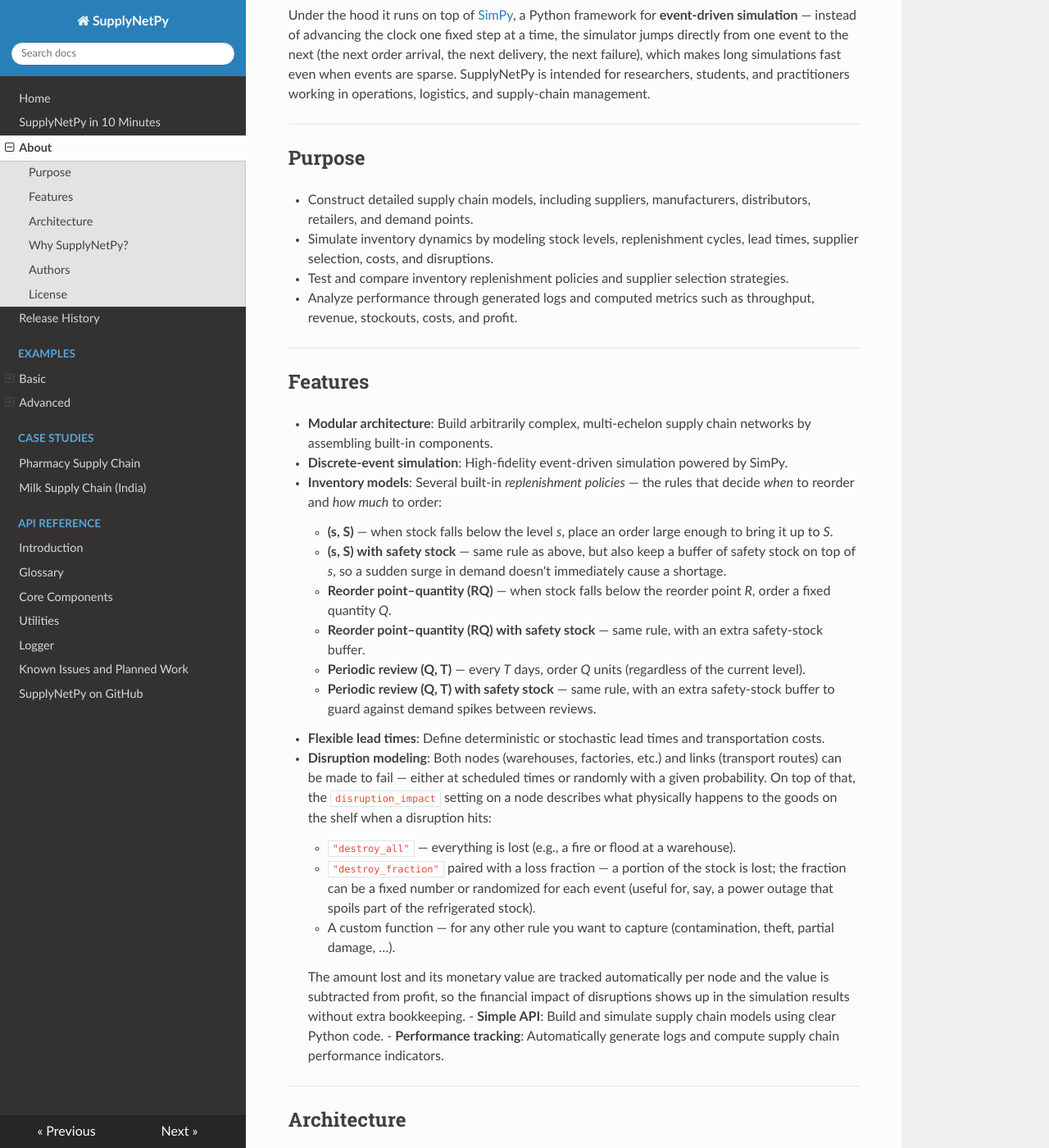
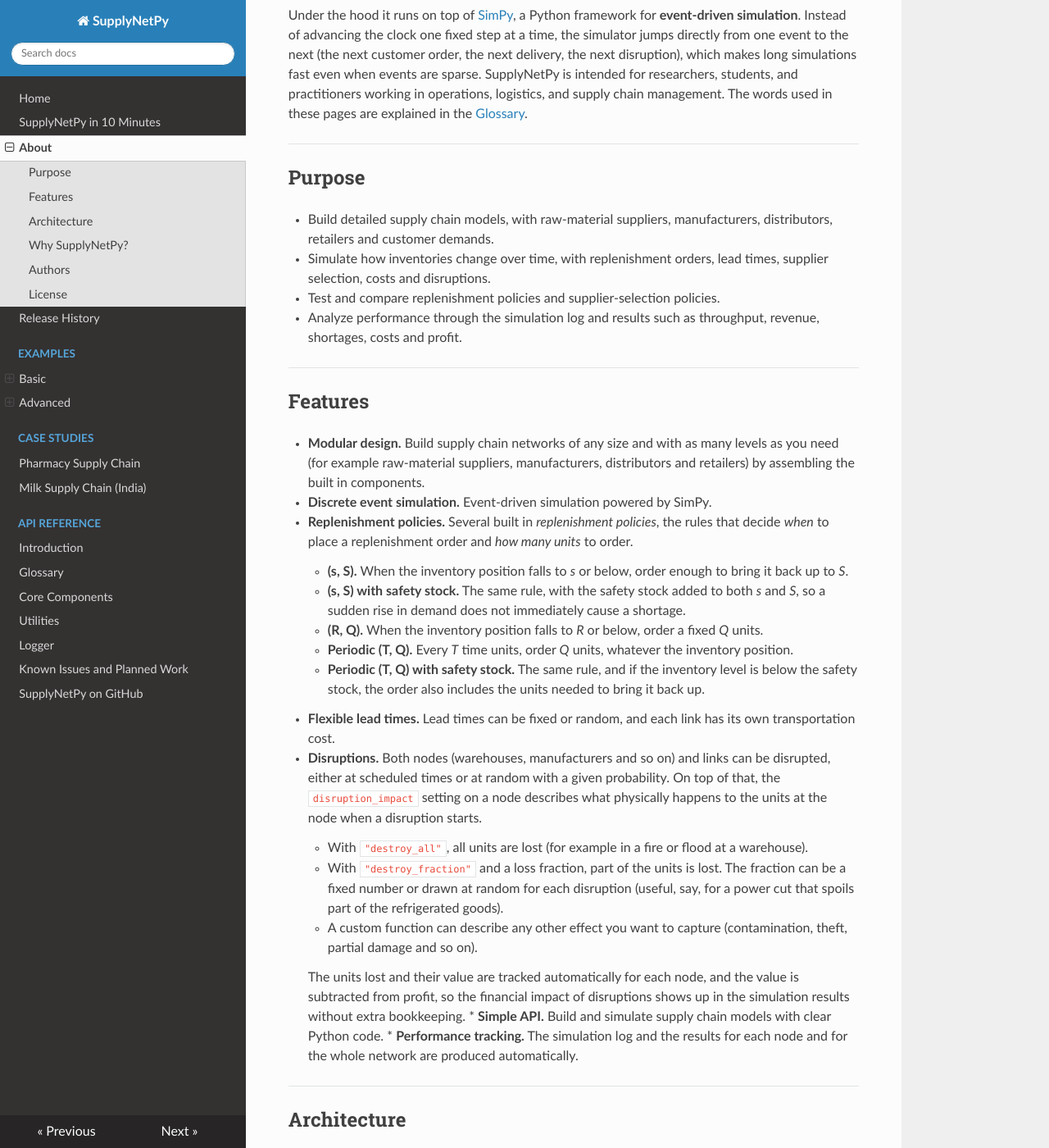
Before and after one commit to SupplyChainSimulation/SupplyNetPy, an MkDocs documentation site: the page built from docs/about.md, in a window 1280 px wide and 1400 px high, scrolled down 321 px. Shown: the whole window at 82% size. Built offline with MkDocs 1.6.1, drawn with Linux system fonts in a browser that asks for light colours; nearby versions of some CDN libraries; some of the changed text lies outside the part shown.

Commit message:
Use glossary terms in the docs
About page; also removes a policy that does not exist, corrects the policy descriptions and fixes the authors' profile links.

Co-Authored-By: Claude Opus 5.5 <noreply@anthropic.com>

```diff
--- a/docs/about.md
+++ b/docs/about.md
@@ -1,84 +1,83 @@
 # About SupplyNetPy
 
-**SupplyNetPy** is an open-source Python library for building, running, and analyzing supply-chain simulations. You describe a supply chain — its suppliers, factories, warehouses, retailers, demand, and the links between them — and SupplyNetPy plays out the events in that chain (orders being placed, shipments arriving, demand showing up, nodes failing) and reports how the system behaves: how much stock sits where, where shortages appear, what each part costs, and how profitable the chain is overall.
+**SupplyNetPy** is an open source Python library for building, running, and analyzing supply chain simulations. You describe a supply chain, with its raw-material suppliers, manufacturers, distributors, warehouses, retailers, customer demands and the links between them. SupplyNetPy then plays out the events in that chain (orders being placed, orders arriving, customers ordering, disruptions starting) and reports how the system behaves, such as the inventory level at each site, where shortages appear, what each part costs, and how profitable the chain is overall.
 
-Under the hood it runs on top of [SimPy](https://simpy.readthedocs.io/), a Python framework for **event-driven simulation** — instead of advancing the clock one fixed step at a time, the simulator jumps directly from one event to the next (the next order arrival, the next delivery, the next failure), which makes long simulations fast even when events are sparse. SupplyNetPy is intended for researchers, students, and practitioners working in operations, logistics, and supply-chain management.
+Under the hood it runs on top of [SimPy](https://simpy.readthedocs.io/), a Python framework for **event-driven simulation**. Instead of advancing the clock one fixed step at a time, the simulator jumps directly from one event to the next (the next customer order, the next delivery, the next disruption), which makes long simulations fast even when events are sparse. SupplyNetPy is intended for researchers, students, and practitioners working in operations, logistics, and supply chain management. The words used in these pages are explained in the [Glossary](glossary.md).
 
 ---
 
 ## Purpose
 
-- Construct detailed supply chain models, including suppliers, manufacturers, distributors, retailers, and demand points.
+* Build detailed supply chain models, with raw-material suppliers, manufacturers, distributors, retailers and customer demands.
 
-- Simulate inventory dynamics by modeling stock levels, replenishment cycles, lead times, supplier selection, costs, and disruptions.
+* Simulate how inventories change over time, with replenishment orders, lead times, supplier selection, costs and disruptions.
 
-- Test and compare inventory replenishment policies and supplier selection strategies.
+* Test and compare replenishment policies and supplier-selection policies.
 
-- Analyze performance through generated logs and computed metrics such as throughput, revenue, stockouts, costs, and profit.
+* Analyze performance through the simulation log and results such as throughput, revenue, shortages, costs and profit.
 
 ---
 
 ## Features
 
-- **Modular architecture**: Build arbitrarily complex, multi-echelon supply chain networks by assembling built-in components.
-- **Discrete-event simulation**: High-fidelity event-driven simulation powered by SimPy.
-- **Inventory models**: Several built-in *replenishment policies* — the rules that decide *when* to reorder and *how much* to order:
-    - **(s, S)** — when stock falls below the level *s*, place an order large enough to bring it up to *S*.
-    - **(s, S) with safety stock** — same rule as above, but also keep a buffer of safety stock on top of *s*, so a sudden surge in demand doesn't immediately cause a shortage.
-    - **Reorder point–quantity (RQ)** — when stock falls below the reorder point *R*, order a fixed quantity *Q*.
-    - **Reorder point–quantity (RQ) with safety stock** — same rule, with an extra safety-stock buffer.
-    - **Periodic review (Q, T)** — every *T* days, order *Q* units (regardless of the current level).
-    - **Periodic review (Q, T) with safety stock** — same rule, with an extra safety-stock buffer to guard against demand spikes between reviews.
-- **Flexible lead times**: Define deterministic or stochastic lead times and transportation costs.
-- **Disruption modeling**: Both nodes (warehouses, factories, etc.) and links (transport routes) can be made to fail — either at scheduled times or randomly with a given probability. On top of that, the `disruption_impact` setting on a node describes what physically happens to the goods on the shelf when a disruption hits:
-    - `"destroy_all"` — everything is lost (e.g., a fire or flood at a warehouse).
-    - `"destroy_fraction"` paired with a loss fraction — a portion of the stock is lost; the fraction can be a fixed number or randomized for each event (useful for, say, a power outage that spoils part of the refrigerated stock).
-    - A custom function — for any other rule you want to capture (contamination, theft, partial damage, …).
+* **Modular design.** Build supply chain networks of any size and with as many levels as you need (for example raw-material suppliers, manufacturers, distributors and retailers) by assembling the built in components.
+* **Discrete event simulation.** Event-driven simulation powered by SimPy.
+* **Replenishment policies.** Several built in *replenishment policies*, the rules that decide *when* to place a replenishment order and *how many units* to order.
+    * **(s, S).** When the inventory position falls to *s* or below, order enough to bring it back up to *S*.
+    * **(s, S) with safety stock.** The same rule, with the safety stock added to both *s* and *S*, so a sudden rise in demand does not immediately cause a shortage.
+    * **(R, Q).** When the inventory position falls to *R* or below, order a fixed *Q* units.
+    * **Periodic (T, Q).** Every *T* time units, order *Q* units, whatever the inventory position.
+    * **Periodic (T, Q) with safety stock.** The same rule, and if the inventory level is below the safety stock, the order also includes the units needed to bring it back up.
+* **Flexible lead times.** Lead times can be fixed or random, and each link has its own transportation cost.
+* **Disruptions.** Both nodes (warehouses, manufacturers and so on) and links can be disrupted, either at scheduled times or at random with a given probability. On top of that, the `disruption_impact` setting on a node describes what physically happens to the units at the node when a disruption starts.
+    * With `"destroy_all"`, all units are lost (for example in a fire or flood at a warehouse).
+    * With `"destroy_fraction"` and a loss fraction, part of the units is lost. The fraction can be a fixed number or drawn at random for each disruption (useful, say, for a power cut that spoils part of the refrigerated goods).
+    * A custom function can describe any other effect you want to capture (contamination, theft, partial damage and so on).
 
-    The amount lost and its monetary value are tracked automatically per node and the value is subtracted from profit, so the financial impact of disruptions shows up in the simulation results without extra bookkeeping.
-- **Simple API**: Build and simulate supply chain models using clear Python code.
-- **Performance tracking**: Automatically generate logs and compute supply chain performance indicators.
+    The units lost and their value are tracked automatically for each node, and the value is subtracted from profit, so the financial impact of disruptions shows up in the simulation results without extra bookkeeping.
+* **Simple API.** Build and simulate supply chain models with clear Python code.
+* **Performance tracking.** The simulation log and the results for each node and for the whole network are produced automatically.
 
 ---
 
 ## Architecture
 
-SupplyNetPy provides core components for supply chain modeling:
+SupplyNetPy provides these core components for supply chain modeling.
 
-- **Node classes**: `Node`, `Supplier`, `Manufacturer`, `InventoryNode`, `Demand`.
-- **Link**: Represents transportation connections between nodes, with configurable cost and lead time
-- **Inventory**: Tracks stock levels and related operations at each node.
-- **Product and RawMaterial**: Define supply chain items.
-- **InventoryReplenishment**: Abstract base for implementing replenishment policies:
-    - **SSReplenishment**: order up to max when stock drops below s.
-    - **RQReplenishment**: fixed quantity reorder when stock drops below a threshold.
-    - **PeriodicReplenishment**: replenish at regular time intervals.
+* **Node classes.** `Node`, `Supplier`, `Manufacturer`, `InventoryNode`, `Demand`.
+* **Link.** The transport connection between two sites, with its own transportation cost and lead time.
+* **Inventory.** Keeps the inventory level and the related records at each site.
+* **Product and RawMaterial.** The product a manufacturer makes, and the raw materials it uses.
+* **InventoryReplenishment.** The base class for replenishment policies.
+    * **SSReplenishment.** The (s, S) policy.
+    * **RQReplenishment.** The (R, Q) policy.
+    * **PeriodicReplenishment.** The periodic policy, which places a replenishment order at fixed intervals.
 
-- **SupplierSelectionPolicy**: Abstract base for implementing supplier selection strategies. All built-in policies filter out disrupted links by default; if every link is down they still return a supplier and the dispatch gate handles the block.
-    - **SelectFirst**: Selects the first supplier (skipping disrupted links).
-    - **SelectAvailable**: Selects the first supplier with sufficient inventory, preferring active links.
-    - **SelectCheapest**: Selects the active supplier with the lowest transportation cost.
-    - **SelectFastest**: Selects the active supplier with the shortest lead time.
-- **Statistics and InfoMixin**: Provide built-in tools for summarizing and reporting system behavior and object-specific metrics.
+* **SupplierSelectionPolicy.** The base class for supplier-selection policies. All built in policies skip suppliers whose link is disrupted. If every link is disrupted, they still choose a supplier, and the order is not sent until a link recovers.
+    * **SelectFirst.** Chooses the first supplier.
+    * **SelectAvailable.** Chooses the first supplier whose inventory level can fill the whole order.
+    * **SelectCheapest.** Chooses the supplier with the lowest transportation cost.
+    * **SelectFastest.** Chooses the supplier with the shortest lead time.
+* **Statistics and InfoMixin.** Built in tools for summarizing and reporting how each part of the network behaves.
 
 ---
 
 ## Why SupplyNetPy?
 
-- **Open-source and extensible**: Designed for researchers, students, and professionals; easy to extend or integrate into larger systems.
-- **Specialized for supply chain dynamics**: Specifically designed and built for supply chain simulation.
-- **Reproducible and customizable**: Enables experimentation with fully configurable models, suppliers behaviours and stochastic elements.
+* **Open source and extensible.** Designed for researchers, students and professionals, and easy to extend or to build into larger systems.
+* **Made for supply chains.** Designed and built specifically for supply chain simulation.
+* **Reproducible and customizable.** Lets you experiment with fully configurable models, supplier behaviour and random elements.
 
 ---
 ## Authors
 
 
 [![GitHub](img/github.png)](https://github.com/tusharlone)
-[![profile](img/profile-user.png)](https:\\tusharlone.github.io) &nbsp; Tushar Lone <br>
+[![profile](img/profile-user.png)](https://tusharlone.github.io) &nbsp; Tushar Lone <br>
 [![GitHub](img/github.png)](https://github.com/NehaKaranjkar)
-[![profile](img/profile-user.png)](https:\\nehakaranjkar.github.io) &nbsp; Neha Karanjkar <br>
+[![profile](img/profile-user.png)](https://nehakaranjkar.github.io) &nbsp; Neha Karanjkar <br>
 [![GitHub](img/github.png)](https://github.com/LekshmiPremkumar)
-[![profile](img/profile-user.png)](https:\\lekshmipremkumar.github.io) &nbsp; Lekshmi P<br>
+[![profile](img/profile-user.png)](https://lekshmipremkumar.github.io) &nbsp; Lekshmi P<br>
 
 ---
 ## License
```
